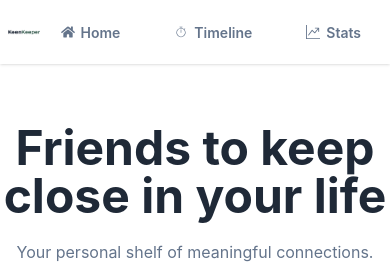
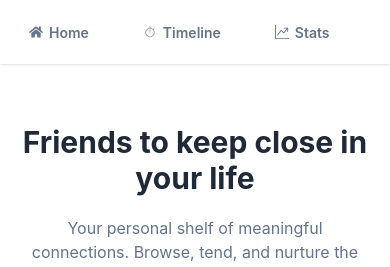
Before and after one commit to tanvirislam06408/keen-keeper, a React (Vite) app: page / in a window 390 px wide. Shown: the top 267 px of the page. Built offline with nearby package versions, Linux system fonts and the light colour scheme.

Commit message:
fixed some responsive issues

```diff
--- a/src/components/Banner/Banner.jsx
+++ b/src/components/Banner/Banner.jsx
@@ -3,7 +3,7 @@ import React from 'react';
 const Banner = () => {
     return (
         <div className='flex flex-col justify-center items-center mt-15 gap-5 text-center'>
-            <h1 className='font-bold text-5xl text-[#1F2937] '>Friends to keep close in your life</h1>
+            <h1 className='font-bold text-3xl md:text-5xl text-[#1F2937] '>Friends to keep close in your life</h1>
             <p className='text-[16px] text-[#64748B] font-normal'>Your personal shelf of meaningful connections. Browse, tend, and nurture the <br />
                 relationships that matter most.</p>
             <button className='btn bg-[#244D3F] text-white hover:bg-[#244D3F99] hover:text-black'>+ Add a Friend</button>
--- a/src/components/shared/Navbar/Navbar.jsx
+++ b/src/components/shared/Navbar/Navbar.jsx
@@ -15,7 +15,7 @@ const Navbar = () => {
     <nav className=" bg-base-100 shadow-sm">
       <div className="container mx-auto navbar">
 
-        <div className="flex-1">
+        <div className=" hidden md:flex flex-1">
           <img src={navLogo} alt="" />
         </div>
         <div className="flex-none">
--- a/src/components/ui/FriendCard/FriendCard.jsx
+++ b/src/components/ui/FriendCard/FriendCard.jsx
@@ -1,10 +1,11 @@
 import React from 'react';
+import { Link } from 'react-router';
 
 const FriendCard = ({ friend }) => {
     console.log(friend);
-    const { picture, name, email, days_since_contact, status, tags, next_due_date, bio, goal } = friend;
+    const { picture, name, email, days_since_contact, status, tags, next_due_date, bio, goal,id } = friend;
     return (
-        <div className="card border border-gray-200 shadow-xl">
+        <Link to={`/friends/${id}`} className="card border border-gray-200 shadow-xl">
             <figure className="px-10 pt-10 ">
                 <img
                     src={picture}
@@ -35,7 +36,7 @@ const FriendCard = ({ friend }) => {
 
                 </div>
             </div>
-        </div>
+        </Link>
     );
 };
 
--- /dev/null
+++ b/src/context/FriendsProvider.jsx
@@ -0,0 +1,23 @@
+import React, { createContext } from 'react';
+
+// create context
+export const FriendsContext=createContext();
+
+
+const FriendsProvider = ({children}) => {
+
+
+
+    const data={
+        name:'mim'
+    }
+
+
+    return (
+        <FriendsContext.Provider value={data}>
+            {children}
+        </FriendsContext.Provider>
+    );
+};
+
+export default FriendsProvider;
--- a/src/main.jsx
+++ b/src/main.jsx
@@ -3,9 +3,12 @@ import { createRoot } from 'react-dom/client'
 import './index.css'
 import { RouterProvider } from 'react-router'
 import { router } from './routes/routes.jsx'
+import FriendsProvider from './context/FriendsProvider.jsx'
 
 createRoot(document.getElementById('root')).render(
   <StrictMode>
-   <RouterProvider router={router}/>
+    <FriendsProvider>
+      <RouterProvider router={router} />
+    </FriendsProvider>
   </StrictMode>,
 )
--- /dev/null
+++ b/src/pages/FriendDetails/FriendDetails.jsx
@@ -0,0 +1,15 @@
+import React, { useContext } from 'react';
+import { FriendsContext } from '../../context/FriendsProvider';
+
+const FriendDetails = () => {
+    const data=useContext(FriendsContext)
+    console.log(data);
+
+    return (
+        <div>
+            details
+        </div>
+    );
+};
+
+export default FriendDetails;
--- a/src/pages/HomePage/Home.jsx
+++ b/src/pages/HomePage/Home.jsx
@@ -4,7 +4,7 @@ import AllFriends from '../../components/Friends/AllFriends';
 
 const Home = () => {
     return (
-        <div className='container mx-auto'>
+        <div className='container mx-auto px-5 md:px-0'>
             <Banner/>
             <hr className='my-4 text-gray-300 font-bold'/>
             <AllFriends/>
--- a/src/routes/routes.jsx
+++ b/src/routes/routes.jsx
@@ -4,6 +4,7 @@ import MainLayout from "../layouts/MainLayout";
 import Home from "../pages/HomePage/Home";
 import TimeLine from "../pages/TimeLine/TimeLine";
 import Stats from "../pages/Stats/Stats";
+import FriendDetails from "../pages/FriendDetails/FriendDetails";
 
 export const router = createBrowserRouter([
   {
@@ -18,6 +19,10 @@ export const router = createBrowserRouter([
         {
           path:'/stats',
           element:<Stats/>
+        },
+        {
+          path:'/friends/:id',
+          element:<FriendDetails/>
         }
     ]
   },
```
